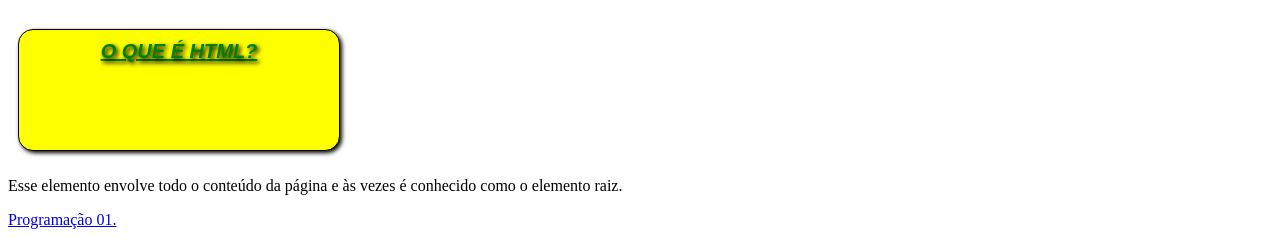
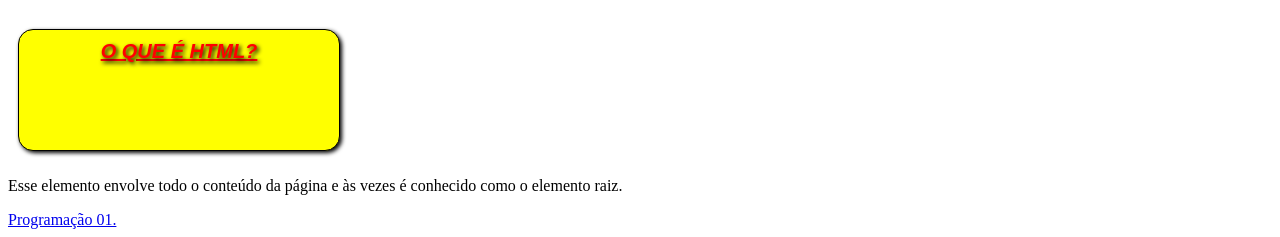
Before and after one commit to edskate/O-que---HTML-15-08-2024, a plain HTML site: page programacao.html in a window 1280 px wide. Shown: the part 565-802 px from the top of the page. Drawn offline with Linux system fonts and the light colour scheme.

Commit message:
programacao.html, programacao1.html

```diff
--- a/programacao.html
+++ b/programacao.html
@@ -56,7 +56,7 @@
     <p>Esse elemento envolve todo o conteúdo da página e às vezes é conhecido como o elemento raiz.</p>
     <script>
         document.getElementById("si").innerHTML = "O que é HTML?";
-        document.getElementById("si").style.color = "green";
+        document.getElementById("si").style.color = "red";
         document.getElementById("si").style.fontSize = "20px";
         document.getElementById("si").style.fontFamily = "Arial, Helvetica, sans-serif";
         document.getElementById("si").style.textAlign = "center";
```
Also changed, not shown: programacao1.html (+1 -1 lines).
